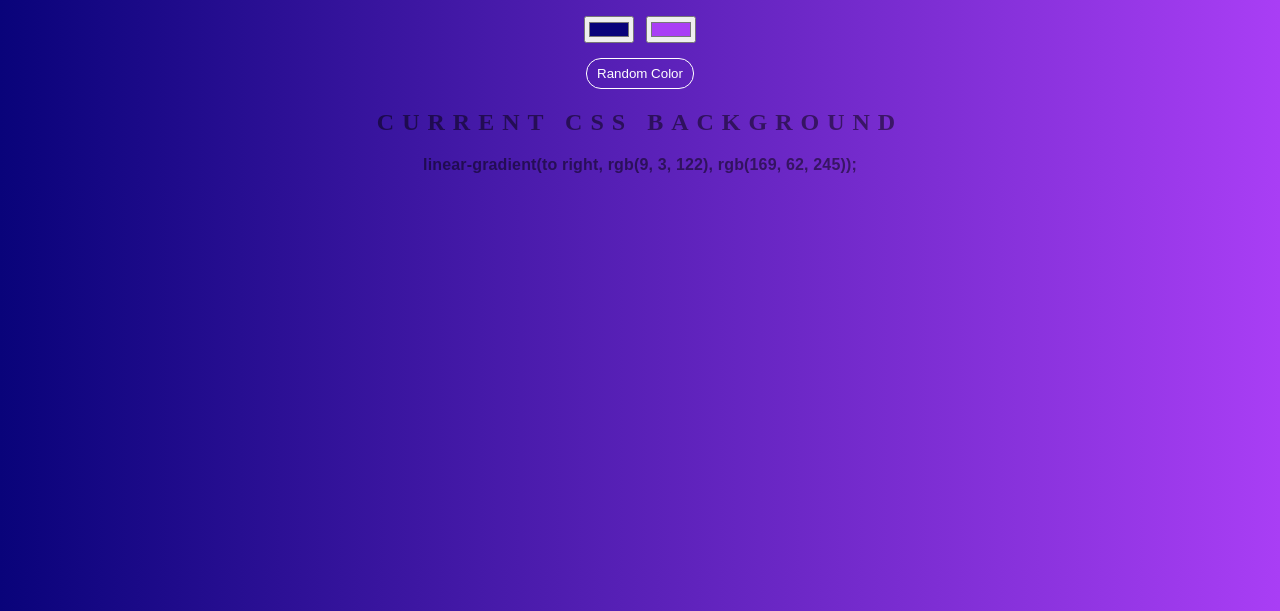
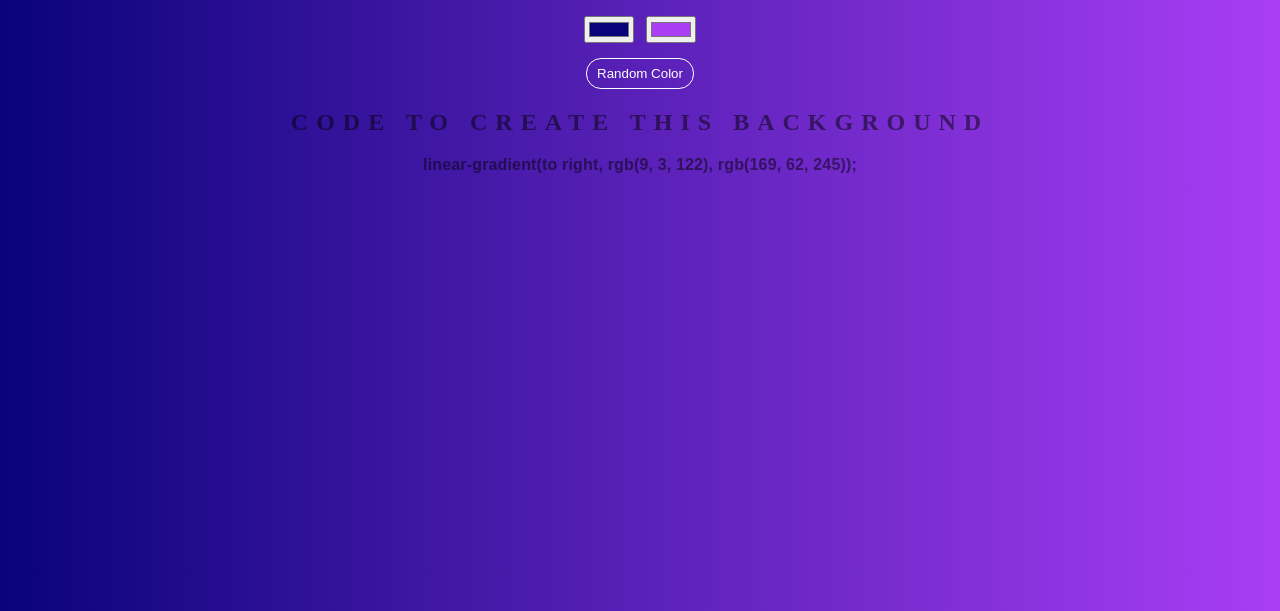
Before and after one commit to premdav/background-generator, a plain HTML site: page index.html in a window 1280 px wide. Shown: the part 189-800 px from the top of the page. Drawn offline with Linux system fonts and the light colour scheme.

Commit message:
changing text

```diff
--- a/index.html
+++ b/index.html
@@ -12,7 +12,7 @@
     <input type="color" id="color1" name="color1" value="#09037A">
     <input type="color" id="color2" name="color2" value="#A93EF5"><br>
     <button>Random Color</button>
-    <h2>Current CSS Background</h2>
+    <h2>Code to Create this Background</h2>
     <h3></h3>
 
 
```
